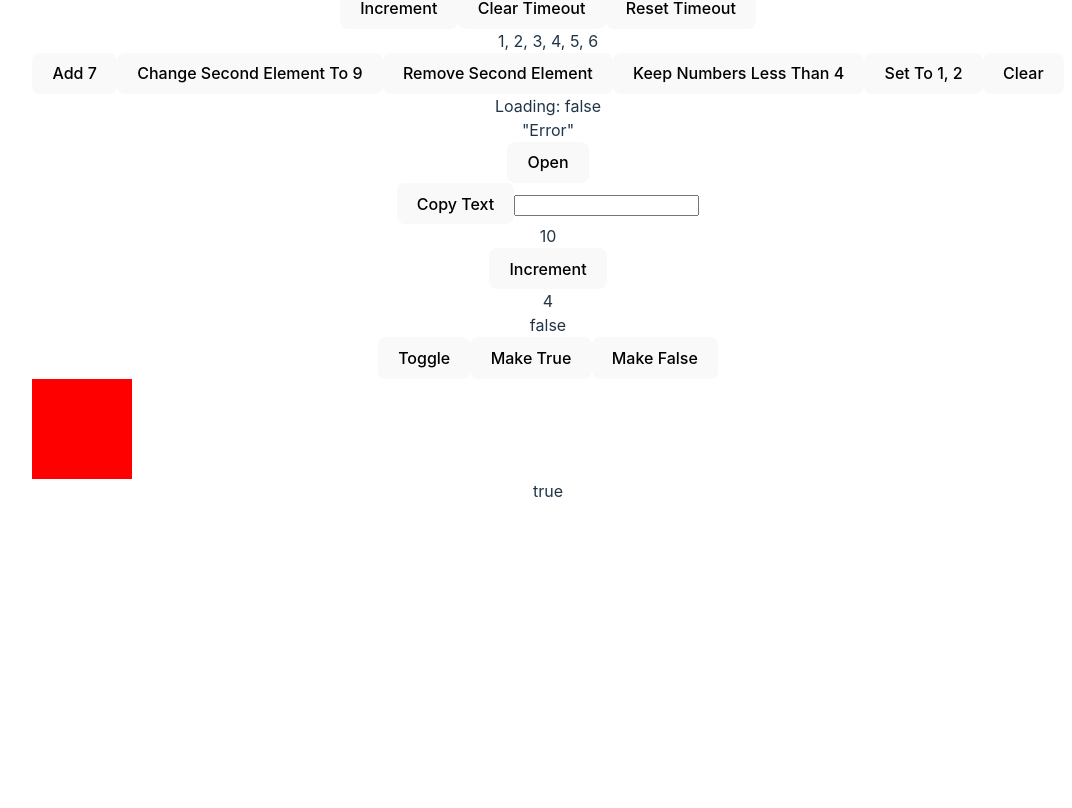
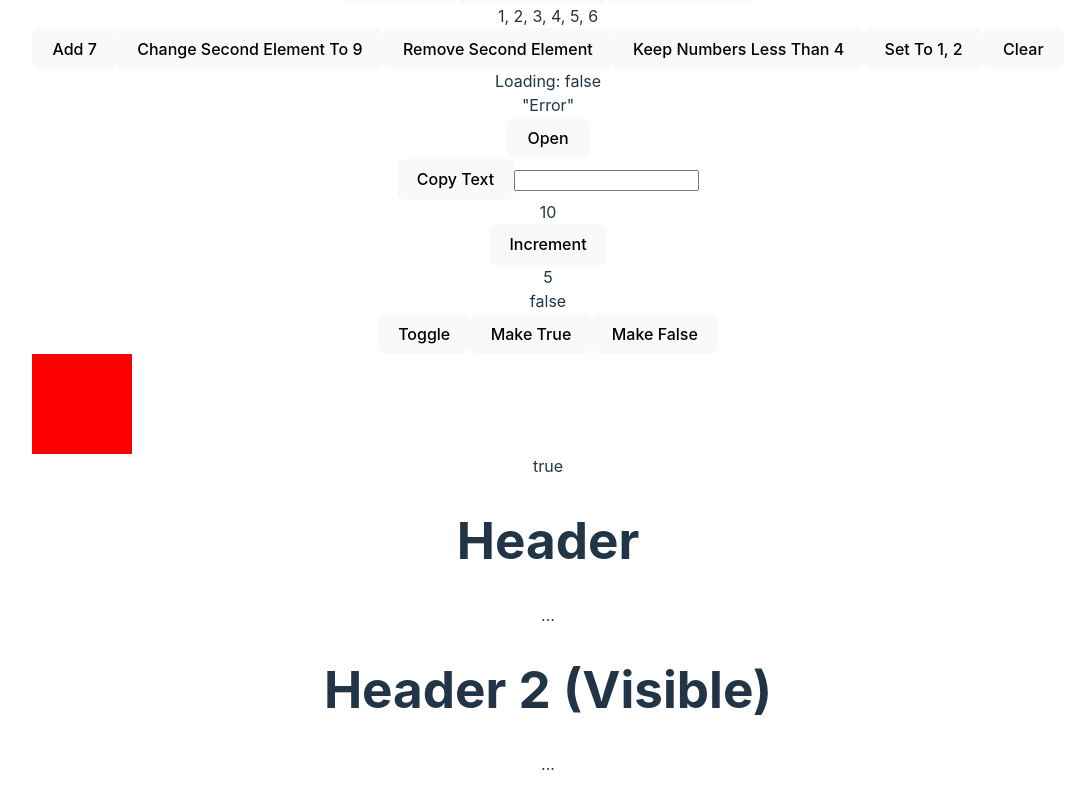
Before and after one commit to roll1226/react-custom-hooks, a React (Vite) app: page / in a window 1280 px wide. Shown: the part 241-1049 px from the top of the page, without its empty margins (92-1164 px from the left). Before the commit the page ends 800 px from the top, so only its background shows below. Built offline with nearby package versions, Linux system fonts and the light colour scheme.

Commit message:
feat: useOnScreen

```diff
--- a/src/App.tsx
+++ b/src/App.tsx
@@ -8,6 +8,7 @@ import { useDebounce } from "./hooks/useDebounce";
 import { useHover } from "./hooks/useHover";
 import { useLongPress } from "./hooks/useLongPress";
 import { useOnlineStatus } from "./hooks/useOnlineStatus";
+import { useOnScreen } from "./hooks/useOnScreen";
 import { useRenderCount } from "./hooks/useRenderCount";
 import { useStateWithValidation } from "./hooks/useStateWithValidation";
 import { useTimeout } from "./hooks/useTimeout";
@@ -63,6 +64,9 @@ function App() {
   const isHovered = useHover(hoverRef);
 
   const online = useOnlineStatus();
+
+  const headerTwoRef = useRef<HTMLDivElement | null>(null);
+  const visible = useOnScreen(headerTwoRef, "-100px");
 
   return (
     <>
@@ -154,6 +158,13 @@ function App() {
       />
 
       <div>{online.toString()}</div>
+
+      <div>
+        <h1>Header</h1>
+        <div>...</div>
+        <h1 ref={headerTwoRef}>Header 2 {visible && "(Visible)"}</h1>
+        <div>...</div>
+      </div>
     </>
   );
 }
--- /dev/null
+++ b/src/hooks/useOnScreen.tsx
@@ -0,0 +1,28 @@
+import { MutableRefObject, useEffect, useState } from "react";
+
+type UseOnScreen = (
+  ref: MutableRefObject<HTMLElement | null>,
+  rootMargin: string
+) => boolean;
+
+export const useOnScreen: UseOnScreen = (
+  ref: MutableRefObject<HTMLElement | null>,
+  rootMargin = "0px"
+) => {
+  const [isVisible, setIsVisible] = useState(false);
+  useEffect(() => {
+    if (ref.current == null) return;
+    const observer = new IntersectionObserver(
+      ([entry]) => setIsVisible(entry.isIntersecting),
+      { rootMargin }
+    );
+    observer.observe(ref.current);
+    return () => {
+      if (ref.current == null) return;
+      // eslint-disable-next-line react-hooks/exhaustive-deps
+      observer.unobserve(ref.current);
+    };
+    // eslint-disable-next-line react-hooks/exhaustive-deps
+  }, [ref.current, rootMargin]);
+  return isVisible;
+};
```
